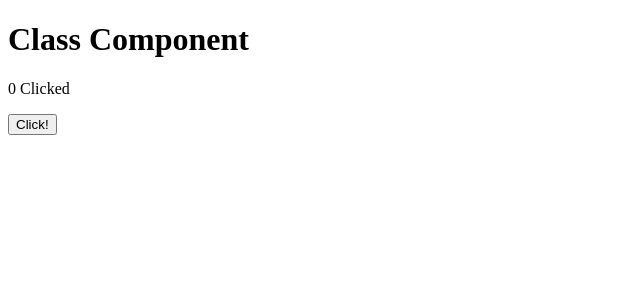
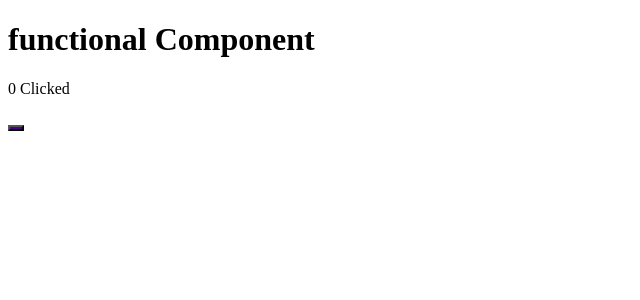
Before and after one commit to jiyoung0307/myapp, a React (Create React App) app: page / in a window 1280 px wide. Shown: the top 300 px of the page, without its empty margins (0-640 px from the left). Built offline with nearby package versions, Linux system fonts and the light colour scheme.

Commit message:
functional component

```diff
--- a/public/index.html
+++ b/public/index.html
@@ -1,43 +1,19 @@
 <!DOCTYPE html>
 <html lang="en">
-
   <head>
     <meta charset="utf-8" />
     <link rel="icon" href="%PUBLIC_URL%/favicon.ico" />
     <meta name="viewport" content="width=device-width, initial-scale=1" />
     <meta name="theme-color" content="#000000" />
-  <meta name="description" content="Web site created using create-react-app" />
-  <link rel="apple-touch-icon" href="%PUBLIC_URL%/logo192.png" />
-  <!--
-      manifest.json provides metadata used when your web app is installed on a
-      user's mobile device or desktop. See https://developers.google.com/web/fundamentals/web-app-manifest/
-    -->
-  <link rel="manifest" href="%PUBLIC_URL%/manifest.json" />
-  <!--
-      Notice the use of %PUBLIC_URL% in the tags above.
-      It will be replaced with the URL of the `public` folder during the build.
-      Only files inside the `public` folder can be referenced from the HTML.
-
-      Unlike "/favicon.ico" or "favicon.ico", "%PUBLIC_URL%/favicon.ico" will
-      work correctly both with client-side routing and a non-root public URL.
-      Learn how to configure a non-root public URL by running `npm run build`.
-    -->
+    <meta
+      name="description"
+      content="Web site created using create-react-app"
+    />
+    <!-- <link rel="apple-touch-icon" href="%PUBLIC_URL%/logo192.png" />how to configure a non-root public URL by running `npm run build`. -->
     <title>React App</title>
   </head>
-
   <body>
     <noscript>You need to enable JavaScript to run this app.</noscript>
     <div id="root"></div>
-  <!--
-      This HTML file is a template.
-      If you open it directly in the browser, you will see an empty page.
-
-      You can add webfonts, meta tags, or analytics to this file.
-      The build step will place the bundled scripts into the <body> tag.
-
-      To begin the development, run `npm start` or `yarn start`.
-      To create a production bundle, use `npm run build` or `yarn build`.
-    -->
   </body>
-
 </html>
--- a/src/App.js
+++ b/src/App.js
@@ -1,15 +1,35 @@
-import Button from "./Button";
-import Input from "./Input";
-import styles from "./App.css";
+import { useState } from 'react';
+import Button from './Button';
+// import Input from "./Input";
+import styles from './App.css';   //styles객체로 가져오기
 
+// App1 클래스 컴포넌트를 App함수형 컴포넌트로 수정하기
+// Button 컴포넌트 별도로 만들어서 import
 function App() {
+  let [counter, setCounter] = useState(0);
+  const onClick = () =>
+    setCounter(counter + 1);
+    console.log("rendered~~");
+  // const callOnce = () => {
+  //   console.log("call once only!!!");
+  // }
+
+  // useEffect(callOnce, []);  // 생성시에 한번만 호출
+  // useEffect(() => console.log("state가 변경됨"), [counter]);  // state 변경될때마다 호출
+  // useEffect(() => console.log("페이지가 렌더링됨"));  // UI가 render될때마다 호출
+
   return (
+    // <div>
+    //   <h1 className={styles.h1}>Helllo, my react app !</h1>
+    //   <Button text="start" />
+    //   <Button text="medium" />
+    //   <Button text="final" />
+    //   <Input />
+    // </div>
     <div>
-      <h1 className={styles.h1}>Helllo, my react app !</h1>
-      <Button text="start" />
-      <Button text="medium" />
-      <Button text="final" />
-      <Input />
+      <h1>functional Component</h1>
+      <p>{counter} Clicked</p>
+      <Button onClick = {onClick} />
     </div>
   );
 }
--- a/src/App1.js
+++ b/src/App1.js
@@ -1,6 +1,7 @@
 // React.Component를 상속받아서 App1클래스가 생성되었으므로 import(필수!)
 import React from 'react';
 
+// 클래스 컴포넌트
 class App1 extends React.Component {
     // state객체 사용
     state = {
@@ -8,6 +9,7 @@ class App1 extends React.Component {
     }
 
     onClick = () => {
+        // this.state.counter = this.state.counter + 1;    // Do not mutate state directly. Use setState() error 발생
         this.setState(cur => ({ counter: cur.counter + 1 }));
     }
 
@@ -20,7 +22,7 @@ class App1 extends React.Component {
                 {/* class이므로 this작성해주어야 함 */}
                 <button onClick={this.onClick}>Click!</button>
             </div>
-        )
+        );
     }
 }
 
--- a/src/Button.js
+++ b/src/Button.js
@@ -1,16 +1,17 @@
 import PropTypes from 'prop-types';
 import './Button.css';
 
-function Button({text}) {
+function Button({text, onClick}) {
     return (
-        <button className='btn'>
+        <button className='btn' onClick={onClick} style={{backgroundColor:"indigo", color:"white"}}>
             {text}
         </button>
     );
   }
 
   Button.propTypes = {
-    text : PropTypes.string
+    text : PropTypes.string,
+    onClick:PropTypes.func
   }
 
   export default Button;
--- a/src/index.js
+++ b/src/index.js
@@ -1,8 +1,8 @@
 import React from 'react';
 import ReactDOM from 'react-dom/client';
-import App from './App1';
-// import App from './App';
-// import './index.css';
+import App from './App';
+// import App from './App1';
+import './index.css';
 
 const root = ReactDOM.createRoot(document.getElementById('root'));
 root.render(
```
Lines whose indentation alone changed are shown as unchanged.
